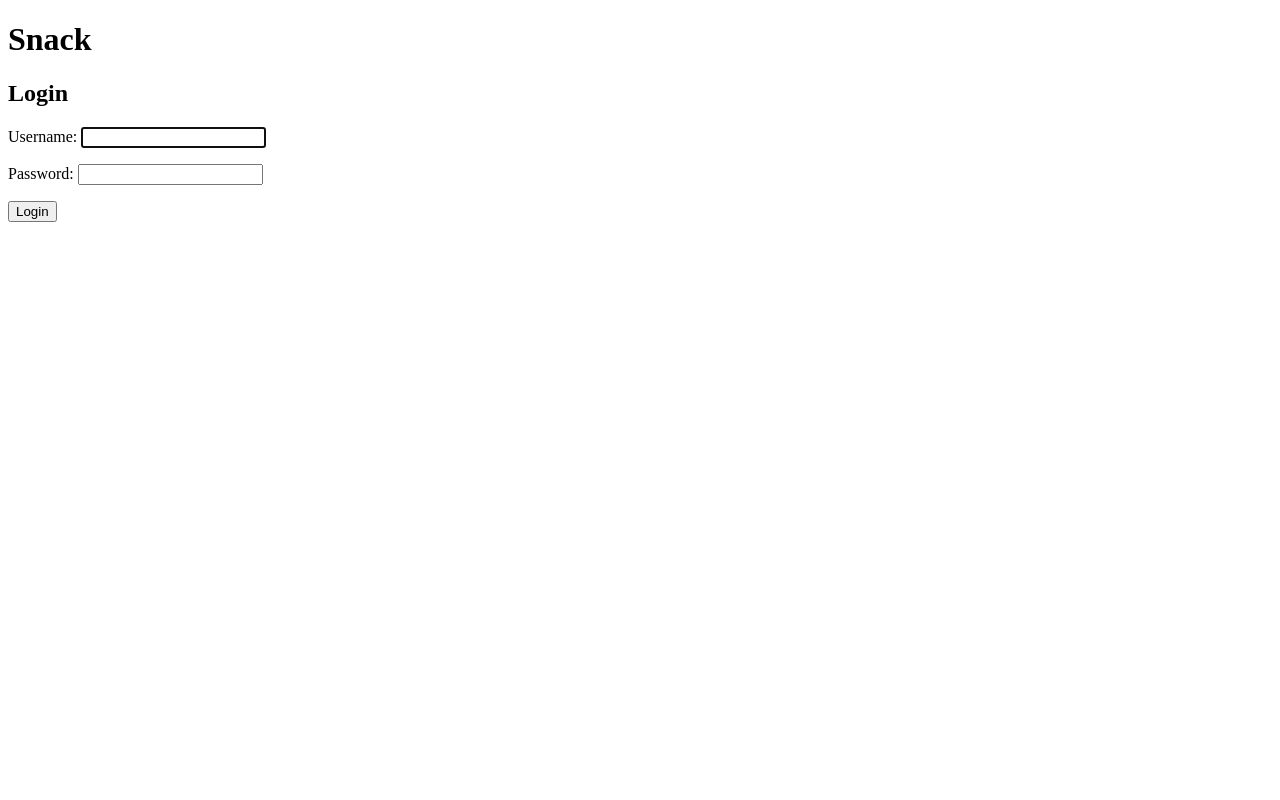
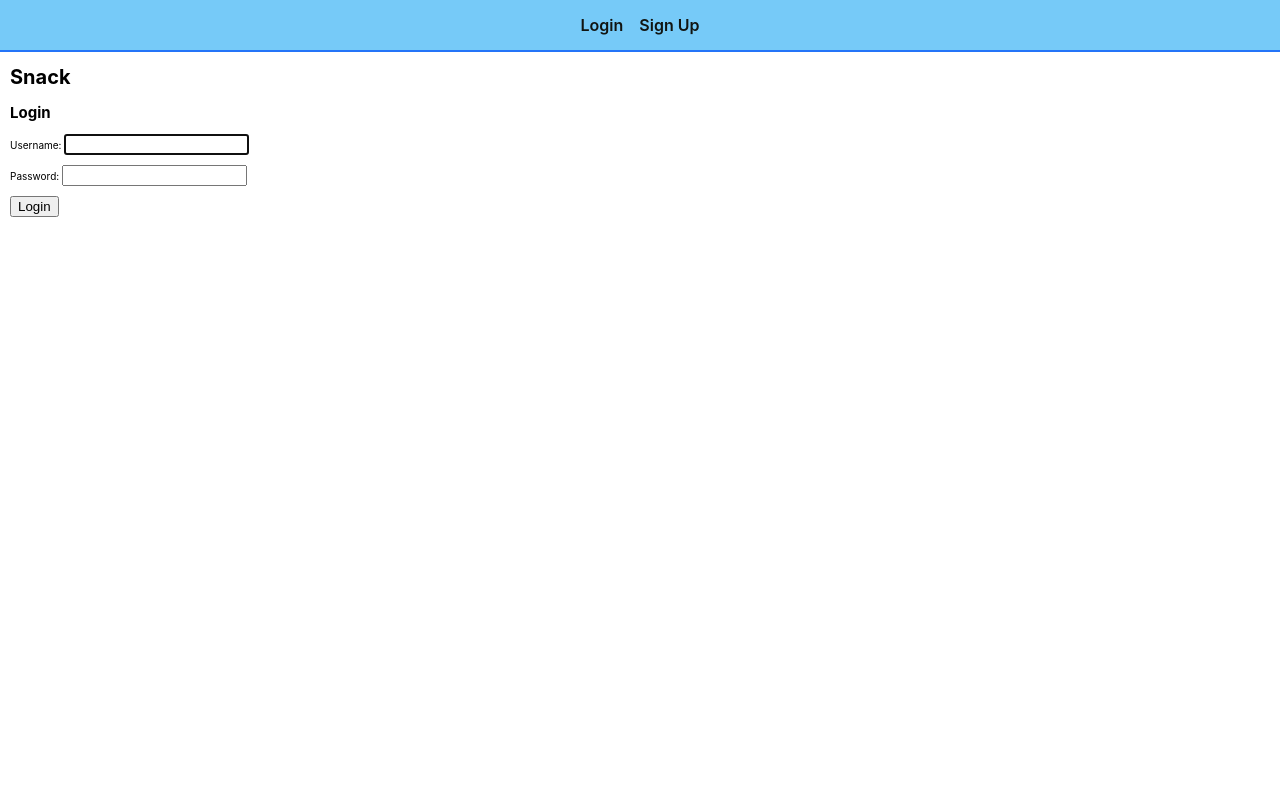
Before and after one commit to StephanieStralina/feastmode, a Django app: page / in a window 1280 px wide. Run offline with Django 5.2, Linux system fonts and the light colour scheme.

Commit message:
Add base.html file and base.css

```diff
--- /dev/null
+++ b/main_app/static/css/base.css
@@ -0,0 +1,89 @@
+html {
+    box-sizing: border-box;
+}
+
+*,
+*::before,
+*::after {
+    box-sizing: inherit;
+}
+
+:root {
+    font-size: 62.5%;
+}
+
+body {
+    margin: 0;
+    display: flex;
+    flex-direction: column;
+    align-items: center;
+    font-family: -apple-system, BlinkMacSystemFont, 'Segoe UI', 'Roboto',
+        'Oxygen', 'Ubuntu', 'Cantarell', 'Fira Sans', 'Droid Sans',
+        'Helvetica Neue', sans-serif;
+    min-height: 100vh;
+    --nav-bg: rgba(104, 197, 248, 0.7);
+    --nav-bg-ff: rgba(104, 197, 248, 0.9);
+    --borders: rgb(36, 116, 248) solid 2px;
+    --text-color: rgb(17, 20, 17);
+    --link-hover-color: rgb(16, 56, 158);
+    --button-bg: rgb(245, 245, 245);
+    --button-bg-hover: rgb(226, 226, 226);
+    --submit: rgb(26, 128, 0);
+    --warn: rgb(255, 102, 0);
+    --danger: rgb(220, 20, 30);
+    --secondary: rgb(57, 57, 57);
+    --card-box-shadow: 5px 5px 6px -1px #aaa;
+    --font-xtreme: 4.2rem;
+    --font-xxl: 3.6rem;
+    --font-xl: 2.4rem;
+    --font-l: 1.8rem;
+    --font-reg: 1.6rem;
+    --card-border-radius: 6px;
+}
+
+header {
+    width: 100%;
+    background: var(--nav-bg-ff);
+    border-bottom: var(--borders);
+}
+
+nav {
+    margin: 10px;
+}
+
+ul {
+    margin: 0;
+    list-style: none;
+    padding: 0;
+}
+
+main {
+    width: 100%;
+    padding: 0 10px;
+}
+
+h2 {
+    font-size: var(--font-xl);
+}
+
+nav a {
+    text-decoration: none;
+    color: var(--text-color);
+    font-weight: 600;
+    font-size: 16px;
+}
+
+nav a:hover {
+    color: var(--link-hover-color);
+}
+
+nav ul {
+    display: flex;
+    align-items: center;
+    justify-content: center;
+    flex-wrap: wrap;
+}
+
+nav li {
+    padding: 5px 8px;
+}
--- /dev/null
+++ b/main_app/templates/base.html
@@ -0,0 +1,37 @@
+{% load static %}
+
+<!DOCTYPE html>
+<html lang="en">
+  <head>
+    <meta charset="UTF-8" />
+    <meta http-equiv="X-UA-Compatible" content="IE=edge" />
+    <meta name="viewport" content="width=device-width, initial-scale=1.0" />
+    <link rel="stylesheet" href="{% static 'css/base.css' %}" />
+    <title>Feast Mode</title>
+    {% block head %} {% endblock %}
+  </head>
+  <body>
+    <header>
+      <nav>
+        <ul>
+          {% if user.is_authenticated %}
+          <li>Hi user!</li>
+          <li>
+            <form id="logout-form" method="post" action="{% url 'logout' %}">
+              {% csrf_token %}
+              <button type="submit">Log out</button>
+            </form>
+          </li>
+          {% else %}
+          <li><a href="{% url 'home' %}">Login</a></li>
+          <li><a href="{% url 'signup' %}">Sign Up</a></li>
+          {% endif %}
+        </ul>
+      </nav>
+    </header>
+    <main>
+        {% block content %}
+        {% endblock %}
+    </main>
+  </body>
+</html>
--- a/main_app/templates/home.html
+++ b/main_app/templates/home.html
@@ -1,11 +1,8 @@
-<!DOCTYPE html>
-<html lang="en">
-  <head>
-    <meta charset="UTF-8" />
-    <meta name="viewport" content="width=device-width, initial-scale=1.0" />
-    <title>Document</title>
-  </head>
-  <body>
+{% extends 'base.html' %}
+{% load static %}
+{% block head %}
+{% endblock %}
+{% block content %}
     <h1>Snack</h1>
 
     {% if not user.is_authenticated %}
@@ -17,11 +14,5 @@
                 <button type="submit" class="btn submit">Login</button>
             </form>
         </section>
-    {% else %}
-        <form id="logout-form" method="post" action="{% url 'logout' %}">
-            {% csrf_token %}
-            <button type="submit">Log out</button>
-        </form>
     {% endif %}
-  </body>
-</html>
+{% endblock %}
```
Also changed, not shown: main_app/templates/signup.html (+3 -5 lines).
